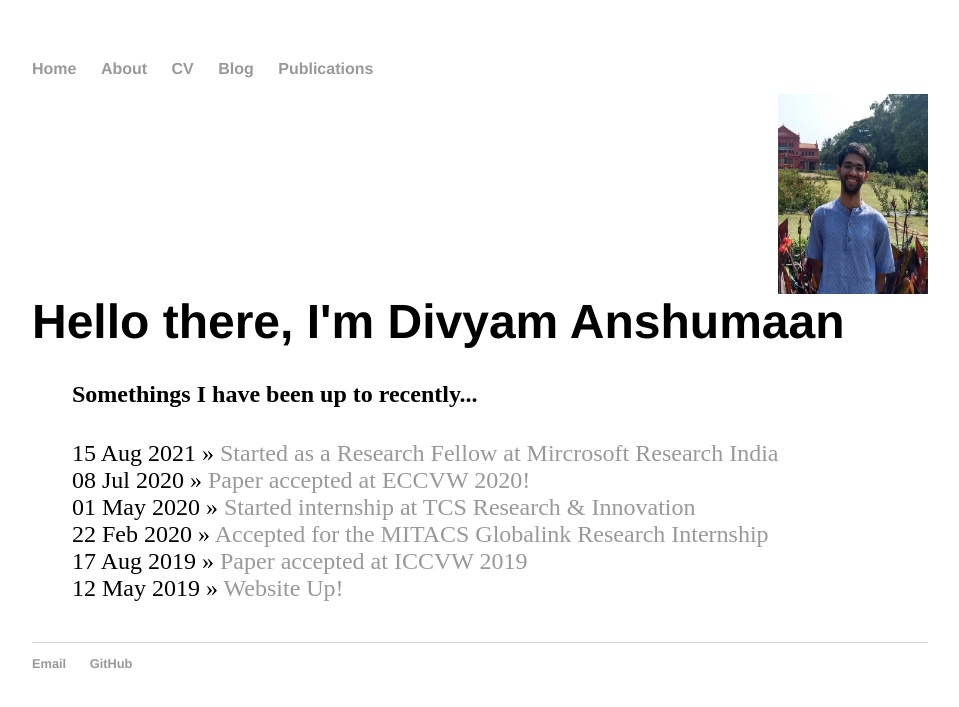
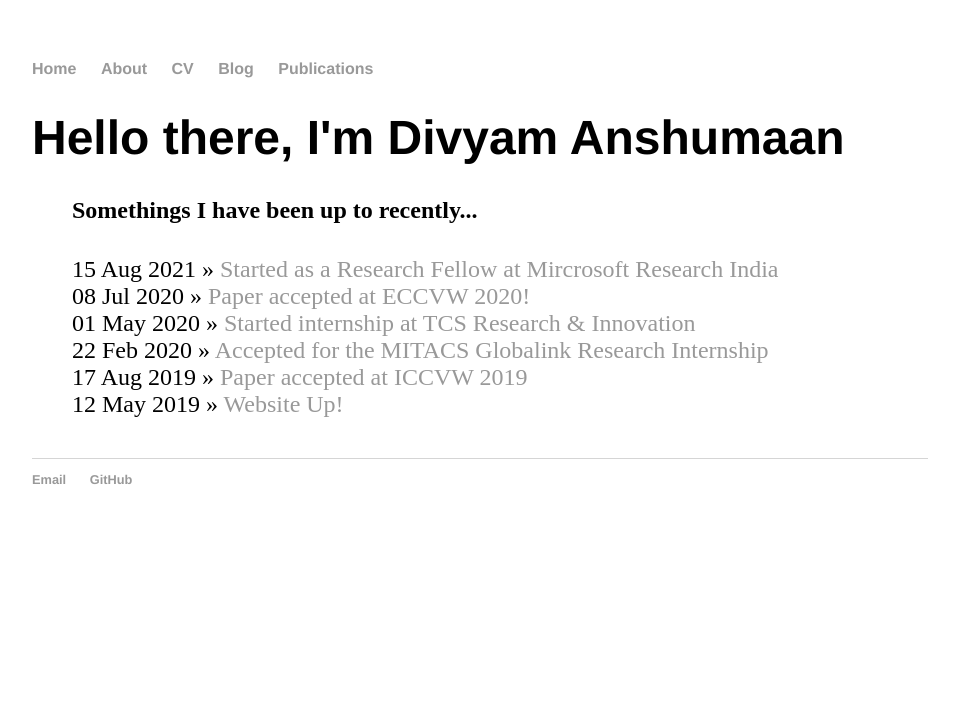
Before and after one commit to divyam02/divyam02_backup.github.io, a Jekyll site: the page built from index.html, in a window 1280 px wide. Shown: the top 707 px of the page, without its empty margins (160-1119 px from the left). Built offline with Jekyll 4.4.1, drawn with Linux system fonts in a browser that asks for light colours.

Commit message:
Update index.html

```diff
--- a/index.html
+++ b/index.html
@@ -3,11 +3,8 @@ layout: default
 title: Divyam Anshumaan
 ---
 <div class="blurb">
-	<img style="float: right;" alt="" src="images/2022-06-09-divyam-2.jpeg" height="200" width="150"/>
-	<div style="clear: right">
 	<h1>Hello there, I'm Divyam Anshumaan</h1>
 	<p><em></em><a href="/about"></a></p>
-	</div>
 	<ul class="posts">
 
 	<h4>Somethings I have been up to recently...</h4>
```
